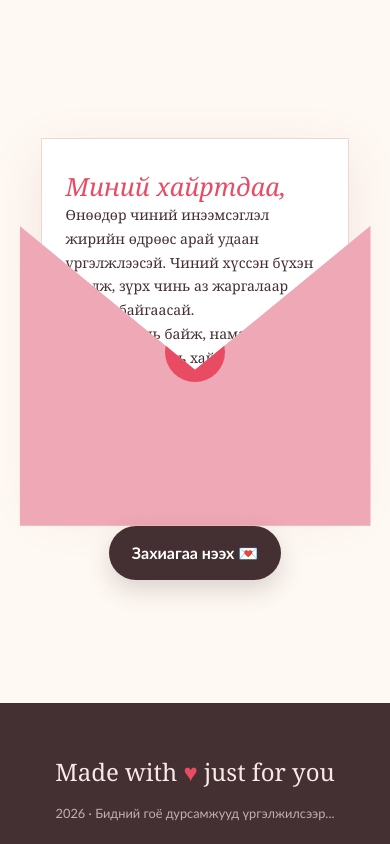
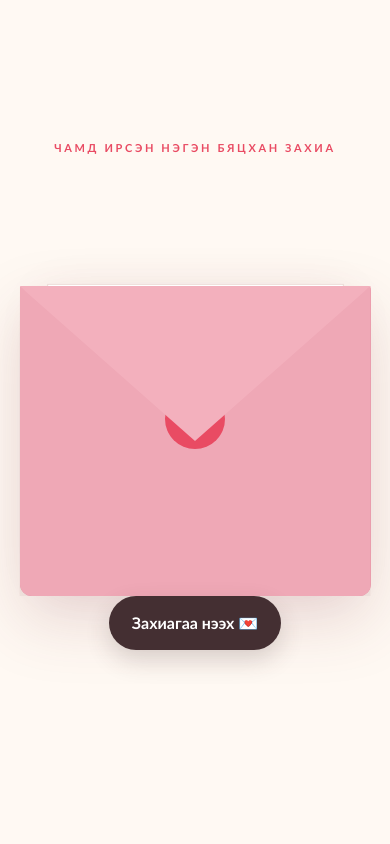
Before and after one commit to B200910024/birthday-love-site, a Next.js app: page / in a window 390 px wide. Shown: the part 2360-3204 px from the top of the page. Built offline with nearby package versions, Linux system fonts and the light colour scheme.

Commit message:
Improve envelope open and close interaction

```diff
--- /dev/null
+++ b/app/envelope.css
@@ -0,0 +1,29 @@
+.letter-wrap { min-height: 920px; padding-top: 150px; }
+.letter-kicker { margin: 0 0 12px; color: var(--red); font-size: 11px; font-weight: 700; letter-spacing: .24em; }
+.envelope { height: 430px; margin-top: 28px; perspective: 1200px; }
+.envelope-back { position: absolute; inset: 100px 0 0; border-radius: 4px 4px 12px 12px; background: #e996a7; box-shadow: 0 25px 65px #7b34432b; }
+.envelope-flap { position: absolute; left: 0; right: 0; top: 100px; height: 205px; background: #f3b0bd; clip-path: polygon(0 0,50% 100%,100% 0); transform-origin: top center; transform: rotateX(0deg); transition: transform .75s cubic-bezier(.4,0,.2,1), z-index 0s .35s; z-index: 4; backface-visibility: hidden; }
+.envelope-front { inset: 100px 0 0; border-radius: 0 0 12px 12px; clip-path: polygon(0 0,50% 45%,100% 0,100% 100%,0 100%); }
+.letter { bottom: 36px; z-index: 2; transform: translateY(0) scale(.96); max-height: 310px; overflow: hidden; }
+.seal { top: 43% !important; transition: opacity .25s, transform .35s !important; }
+.open .envelope-flap { transform: rotateX(180deg); z-index: 1; transition: transform .75s cubic-bezier(.4,0,.2,1), z-index 0s .35s; }
+.open .letter { transform: translateY(-270px) scale(1); z-index: 3; max-height: 500px; }
+.open .seal { opacity: 0; transform: translate(-50%,-50%) scale(.5) !important; }
+.letter-actions { position: relative; z-index: 5; min-height: 105px; display: flex; flex-direction: column; align-items: center; gap: 14px; }
+.opened-note { margin: 0; }
+.close-letter { background: transparent !important; color: var(--ink) !important; border: 1px solid #d9bfc2 !important; box-shadow: none !important; padding: 11px 19px !important; }
+.close-letter:hover { background: #fff !important; }
+.close-letter span { display: inline-block; margin-left: 6px; }
+.letter-wrap button:focus-visible { outline: 3px solid #f08ba0; outline-offset: 4px; }
+
+@media (max-width:800px) {
+  .letter-wrap { min-height: 940px; padding-top: 135px; }
+  .envelope { height: 400px; }
+  .envelope-back, .envelope-flap { top: 90px; }
+  .envelope-front { inset: 90px 0 0; }
+  .envelope-flap { height: 155px; }
+  .letter { bottom: 28px; max-height: 290px; }
+  .open .letter { transform: translateY(-285px) scale(1); }
+  .letter-actions { min-height: 125px; }
+  .opened-note { margin: 0; }
+}
--- a/app/layout.tsx
+++ b/app/layout.tsx
@@ -1,5 +1,6 @@
 import type { Metadata } from 'next';
 import './globals.css';
+import './envelope.css';
 
 export const metadata: Metadata = {
   title: 'Баярын мэнд, миний хайр ♥',
--- a/app/page.tsx
+++ b/app/page.tsx
@@ -31,8 +31,16 @@ export default function Home() {
         <div className="reason-grid">{reasons.map(([number,title,copy])=><article key={number}><span>{number}</span><div className="mini-heart">♥</div><h3>{title}</h3><p>{copy}</p></article>)}</div>
       </section>
       <section className="letter-wrap" id="letter">
-        <div className={`envelope ${opened?'open':''}`}><div className="letter"><p className="hand">Миний хайртдаа,</p><p>Өнөөдөр чиний инээмсэглэл жирийн өдрөөс арай удаан үргэлжлээсэй. Чиний хүссэн бүхэн биелж, зүрх чинь аз жаргалаар дүүрэн байгаасай.</p><p>Хажууд минь байж, намайг байгаагаар минь хайрладагт баярлалаа. Өнөөдрөөс эхлэх шинэ дурсамж бүрээ чамтайгаа бүтээхийг хүсэж байна.</p><p className="signature">Үргэлж чинийх ♥</p></div><div className="envelope-front"><span>♥</span></div></div>
-        {!opened?<button onClick={()=>setOpened(true)}>Захиагаа нээх <span>💌</span></button>:<p className="opened-note">Чамдаа маш их хайртай шүү ♡</p>}
+        <p className="letter-kicker">ЧАМД ИРСЭН НЭГЭН БЯЦХАН ЗАХИА</p>
+        <div className={`envelope ${opened?'open':''}`} aria-live="polite">
+          <div className="envelope-back" />
+          <div className="envelope-flap" />
+          <div className="letter"><p className="hand">Миний хайртдаа,</p><p>Өнөөдөр чиний инээмсэглэл жирийн өдрөөс арай удаан үргэлжлээсэй. Чиний хүссэн бүхэн биелж, зүрх чинь аз жаргалаар дүүрэн байгаасай.</p><p>Хажууд минь байж, намайг байгаагаар минь хайрладагт баярлалаа. Өнөөдрөөс эхлэх шинэ дурсамж бүрээ чамтайгаа бүтээхийг хүсэж байна.</p><p className="signature">Үргэлж чинийх ♥</p></div>
+          <div className="envelope-front"><span className="seal">♥</span></div>
+        </div>
+        <div className="letter-actions">
+          {!opened ? <button aria-expanded="false" onClick={()=>setOpened(true)}>Захиагаа нээх <span>💌</span></button> : <><p className="opened-note">Чамдаа маш их хайртай шүү ♡</p><button className="close-letter" aria-expanded="true" onClick={()=>setOpened(false)}>Захиагаа хаах <span>↓</span></button></>}
+        </div>
       </section>
       <footer><p>Made with <span>♥</span> just for you</p><small>2026 · Бидний гоё дурсамжууд үргэлжилсээр...</small></footer>
     </main>
```
